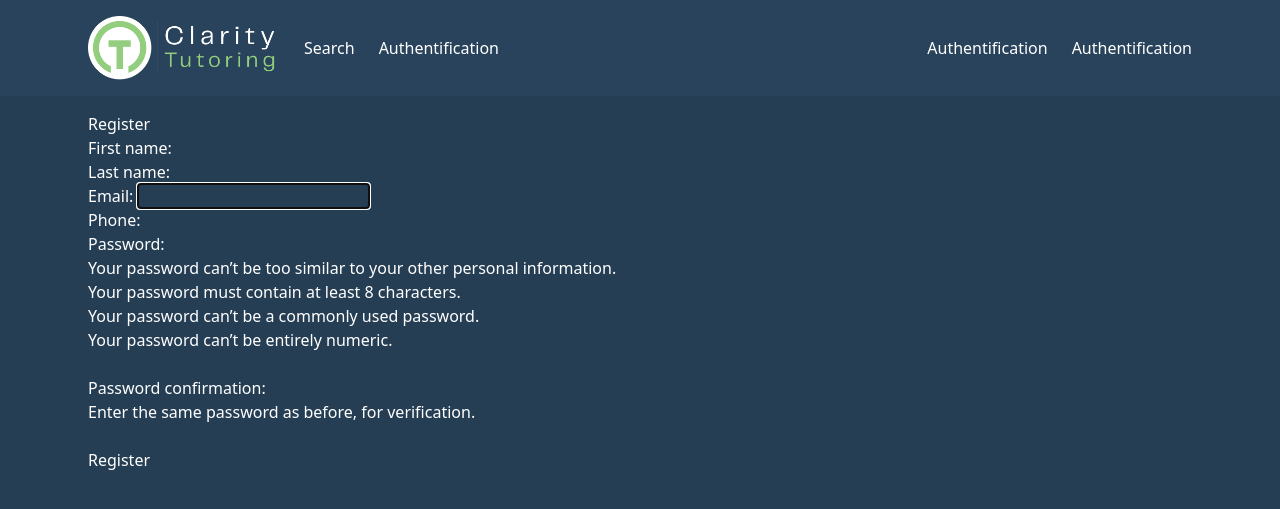
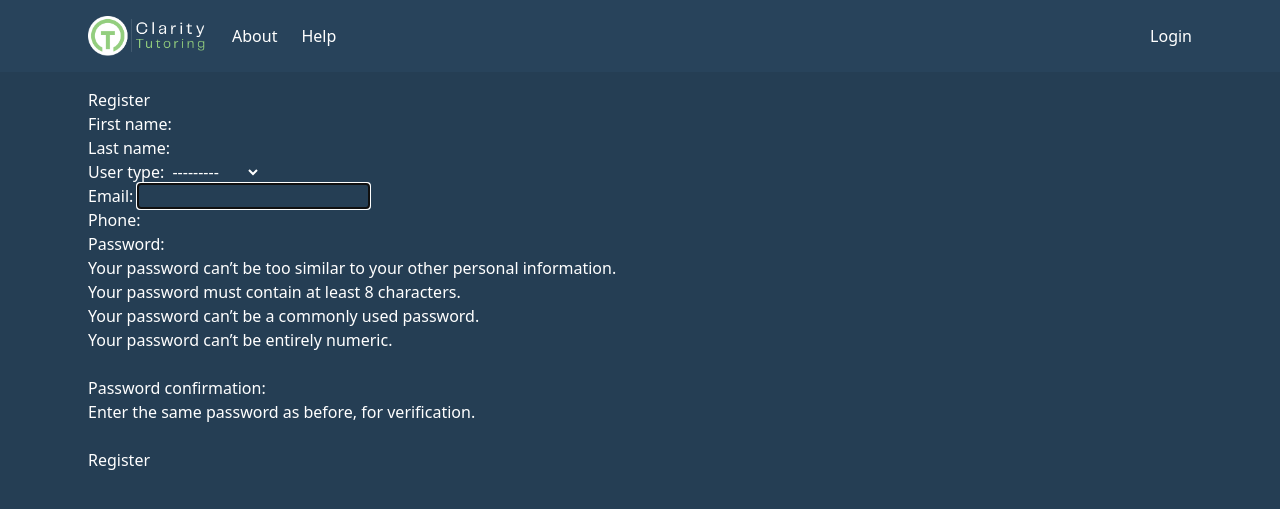
Before and after one commit to lucasarge/tutoring, a Django app: page /users/register/ in a window 1280 px wide. Shown: the top 509 px of the page. Run offline with Django 5.2, Linux system fonts and the light colour scheme.

Commit message:
Added Profile images.

```diff
--- a/clarity/clarity/settings.py
+++ b/clarity/clarity/settings.py
@@ -119,6 +119,8 @@ USE_TZ = True
 # Static files (CSS, JavaScript, Images)
 # https://docs.djangoproject.com/en/6.0/howto/static-files/
 
-STATIC_URL = 'static/'
+STATIC_URL = '/static/'
+STATICFILES_DIRS = [ BASE_DIR / 'static']
 
-STATICFILES_DIRS = [ BASE_DIR / 'static']
+MEDIA_URL = '/media/'
+MEDIA_ROOT = BASE_DIR / 'media'
--- a/clarity/clarity/urls.py
+++ b/clarity/clarity/urls.py
@@ -18,9 +18,14 @@ from django.contrib import admin
 from django.urls import path
 from . import views
 from django.urls import include
+from django.conf import settings
+from django.conf.urls.static import static
 
 urlpatterns = [
     path('admin/', admin.site.urls),
     path('', views.index, name='home'),
     path('users/', include('users.urls'))
 ]
+
+if settings.DEBUG:
+    urlpatterns += static(settings.MEDIA_URL, document_root=settings.MEDIA_ROOT)
--- a/clarity/static/dist/styles.css
+++ b/clarity/static/dist/styles.css
@@ -165,6 +165,9 @@
   }
 }
 @layer utilities {
+  .invisible {
+    visibility: hidden;
+  }
   .static {
     position: static;
   }
@@ -180,35 +183,26 @@
   .flex {
     display: flex;
   }
+  .hidden {
+    display: none;
+  }
   .table {
     display: table;
-  }
-  .h-0 {
-    height: calc(var(--spacing) * 0);
-  }
-  .h-0\.5 {
-    height: calc(var(--spacing) * 0.5);
-  }
-  .h-8 {
-    height: calc(var(--spacing) * 8);
   }
   .h-10 {
     height: calc(var(--spacing) * 10);
   }
+  .h-12 {
+    height: calc(var(--spacing) * 12);
+  }
   .h-16 {
     height: calc(var(--spacing) * 16);
-  }
-  .h-20 {
-    height: calc(var(--spacing) * 20);
   }
   .max-w-6xl {
     max-width: var(--container-6xl);
   }
   .border-collapse {
     border-collapse: collapse;
-  }
-  .transform {
-    transform: var(--tw-rotate-x,) var(--tw-rotate-y,) var(--tw-rotate-z,) var(--tw-skew-x,) var(--tw-skew-y,);
   }
   .resize {
     resize: both;
@@ -248,26 +242,36 @@
     outline-style: var(--tw-outline-style);
     outline-width: 1px;
   }
-}
-@property --tw-rotate-x {
-  syntax: "*";
-  inherits: false;
-}
-@property --tw-rotate-y {
-  syntax: "*";
-  inherits: false;
-}
-@property --tw-rotate-z {
-  syntax: "*";
-  inherits: false;
-}
-@property --tw-skew-x {
-  syntax: "*";
-  inherits: false;
-}
-@property --tw-skew-y {
-  syntax: "*";
-  inherits: false;
+  .sm\:invisible {
+    @media (width >= 40rem) {
+      visibility: hidden;
+    }
+  }
+  .sm\:visible {
+    @media (width >= 40rem) {
+      visibility: visible;
+    }
+  }
+  .sm\:block {
+    @media (width >= 40rem) {
+      display: block;
+    }
+  }
+  .sm\:hidden {
+    @media (width >= 40rem) {
+      display: none;
+    }
+  }
+  .md\:invisible {
+    @media (width >= 48rem) {
+      visibility: hidden;
+    }
+  }
+  .md\:visible {
+    @media (width >= 48rem) {
+      visibility: visible;
+    }
+  }
 }
 @property --tw-border-style {
   syntax: "*";
@@ -282,11 +286,6 @@
 @layer properties {
   @supports ((-webkit-hyphens: none) and (not (margin-trim: inline))) or ((-moz-orient: inline) and (not (color:rgb(from red r g b)))) {
     *, ::before, ::after, ::backdrop {
-      --tw-rotate-x: initial;
-      --tw-rotate-y: initial;
-      --tw-rotate-z: initial;
-      --tw-skew-x: initial;
-      --tw-skew-y: initial;
       --tw-border-style: solid;
       --tw-outline-style: solid;
     }
--- a/clarity/templates/layout.html
+++ b/clarity/templates/layout.html
@@ -11,13 +11,27 @@
     <nav class="sticky bg-primary">
         <div class="flex justify-between items-center max-w-6xl mx-auto px-6 py-4">
             <div class="flex gap-6 items-center">
-                <img class="h-16" src="{% static 'images/logo.png' %}" alt="">
-                <h2>Search</h2>
-                <h2>Authentification</h2>
+                <a href="/">
+                    <div>
+                        <img class="h-10 hidden sm:block" src="{% static 'images/logo.png' %}" alt="">
+                        <img class="h-10 block sm:hidden" src="{% static 'images/icon.png' %}" alt="">
+                    </div>
+                </a>
+                {% if request.user.user_type == "caregiver" %}
+                <h2>Caregiver</h2>
+                {% endif %}
+                {% if request.user.user_type == "student" %}
+                <h2><a href="">Tutoring</a></h2>
+                {% endif %}
+                <h2><a href="">About</a></h2>
+                <h2><a href="">Help</a></h2>
             </div>
             <div class="flex gap-6 items-center">
-                <h2>Authentification</h2>
-                <h2>Authentification</h2>
+                {% if request.user.is_authenticated %}
+                <a href=""><img class="h-10" src="{{ request.user.profile.profile_image.url }}" alt=""></a>
+                {% else %}
+                <h2>Login</h2>
+                {% endif %}
             </div>
         </div>
     </nav>
--- a/clarity/users/forms.py
+++ b/clarity/users/forms.py
@@ -4,4 +4,4 @@ from .models import CustomUser
 class RegisterForm(UserCreationForm):
     class Meta:
         model = CustomUser
-        fields = ("first_name", "last_name", "email", "phone", "password1", "password2")
+        fields = ("first_name", "last_name", "user_type", "email", "phone", "password1", "password2")
--- a/clarity/users/models.py
+++ b/clarity/users/models.py
@@ -42,19 +42,33 @@ class CustomUserManager(BaseUserManager):
 
 class CustomUser(AbstractUser):
     username=None
+
+    first_name = models.CharField(max_length=15, blank=False, null=False)
+    last_name = models.CharField(max_length=15, blank=False, null=False)
+
+    USER_TYPE_CHOICES = [
+        ('student', 'Student'),
+        ('caregiver', 'Caregiver'),
+    ]
+    user_type = models.CharField(choices=USER_TYPE_CHOICES)
+
     email=models.EmailField(max_length=254,
                             unique=True,
                             validators=[EmailValidator(message="Please enter a valid email address.")])
     phone=models.CharField(max_length=15,
                            unique=True,
                            validators=[RegexValidator(r'^\d+$', "Please enter a valid phone number.")])
-    first_name = models.CharField(max_length=15, blank=False, null=False)
-    last_name = models.CharField(max_length=15, blank=False, null=False)
 
     USERNAME_FIELD = "email"
-    REQUIRED_FIELDS = ["phone", "first_name", "last_name"]
+    REQUIRED_FIELDS = ["phone", "first_name", "last_name", "user_type"]
 
     objects = CustomUserManager()
 
     def __str__(self):
         return f"{self.first_name} {self.last_name}"
+
+class Profile(models.Model):
+    user = models.OneToOneField(CustomUser, on_delete=models.CASCADE)
+    profile_image = models.ImageField(upload_to='profile_images', default='profile_images/default.png')
+    def __str__(self):
+        return f"{self.user.first_name} {self.user.last_name}"
```
Also changed, not shown: clarity/users/admin.py (+7 -5 lines), README.md, clarity/db.sqlite3, clarity/media/profile_images/default.png (added), clarity/media/profile_images/default_eiJ4niz.png (added), clarity/users/migrations/0001_initial.py, clarity/users/migrations/0002_profile.py (added), clarity/users/migrations/0003_alter_profile_profile_image.py (added).
